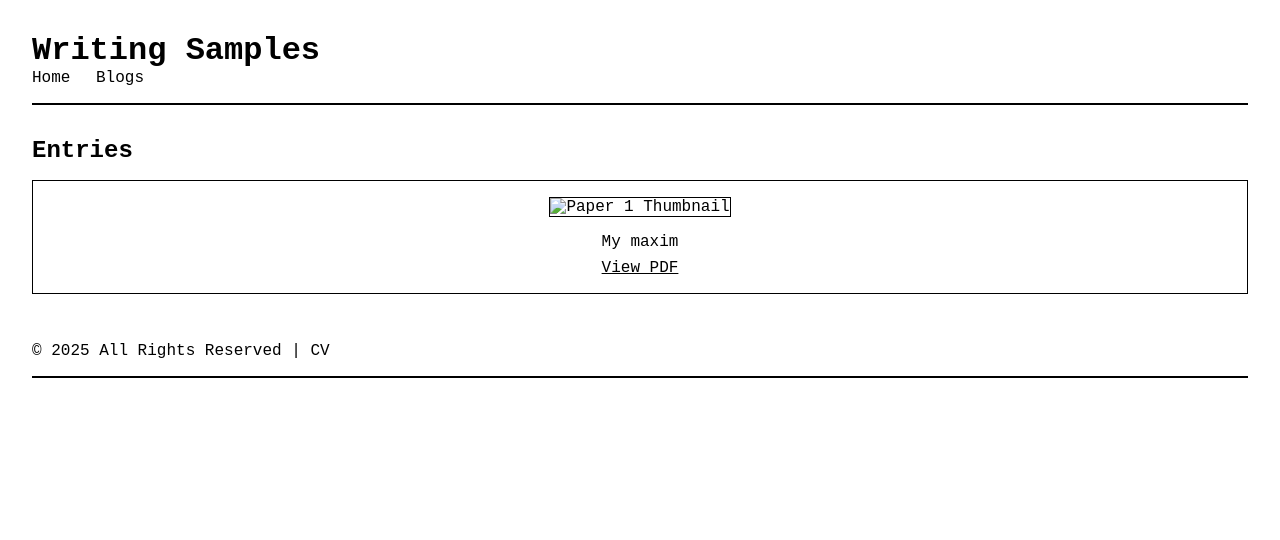
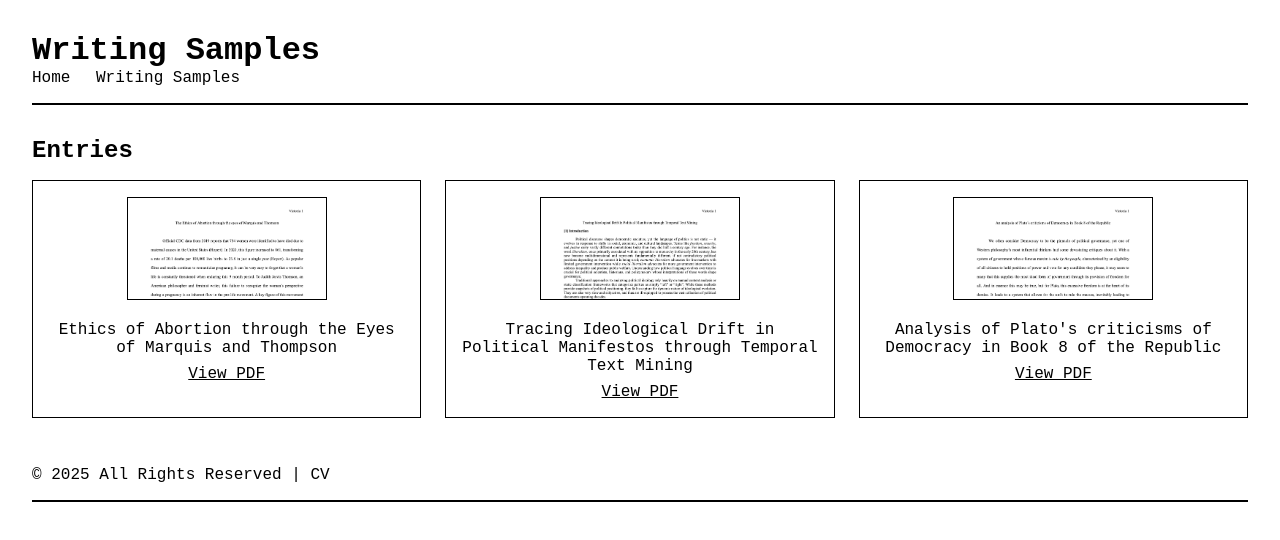
Before and after one commit to cristian-victoria/cristian-victoria.com, a plain HTML site: page blogs/index.html in a window 1280 px wide. Drawn offline with Linux system fonts and the light colour scheme.

Commit message:
uploaded writing samples

```diff
--- a/blogs/index.html
+++ b/blogs/index.html
@@ -11,7 +11,7 @@
       <h1>Writing Samples</h1>
       <nav>
         <a href="/">Home</a>
-        <a href="/blogs/">Blogs</a>
+        <a href="/blogs/">Writing Samples</a>
       </nav>
     </header>
 
@@ -19,22 +19,20 @@
       <h2>Entries</h2>
       <div class="papers-grid">
         <div class="paper-item">
-          <img src="images/blog1.png" alt="Paper 1 Thumbnail">
-          <p>My maxim</p>
-          <a href="blogs/My Maxim.pdf" target="_blank">View PDF</a>
-        </div>
-        <!--
-        <div class="paper-item">
-          <img src="paper2-thumbnail.jpg" alt="Paper 2 Thumbnail">
-          <p>Paper Title 2</p>
-          <a href="paper2.pdf" target="_blank">View PDF</a>
+          <img src="images/abortion.png" alt="Paper 1 Thumbnail">
+          <p>Ethics of Abortion through the Eyes of Marquis and Thompson</p>
+          <a href="blogs/EthicsAbortion.pdf" target="_blank">View PDF</a>
         </div>
         <div class="paper-item">
-          <img src="paper3-thumbnail.jpg" alt="Paper 3 Thumbnail">
-          <p>Paper Title 3</p>
-          <a href="paper3.pdf" target="_blank">View PDF</a>
+          <img src="images/Report.png" alt="Paper 2 Thumbnail">
+          <p>Tracing Ideological Drift in Political Manifestos through Temporal Text Mining</p>
+          <a href="blogs/ReportIdeologicalDrift.pdf" target="_blank">View PDF</a>
         </div>
-        -->
+        <div class="paper-item">
+          <img src="images/Plato.png" alt="Paper 3 Thumbnail">
+          <p>Analysis of Plato's criticisms of Democracy in Book 8 of the Republic</p>
+          <a href="blogs/AnalysisPlato.pdf" target="_blank">View PDF</a>
+        </div>
       </div>
     </main>
 
```
